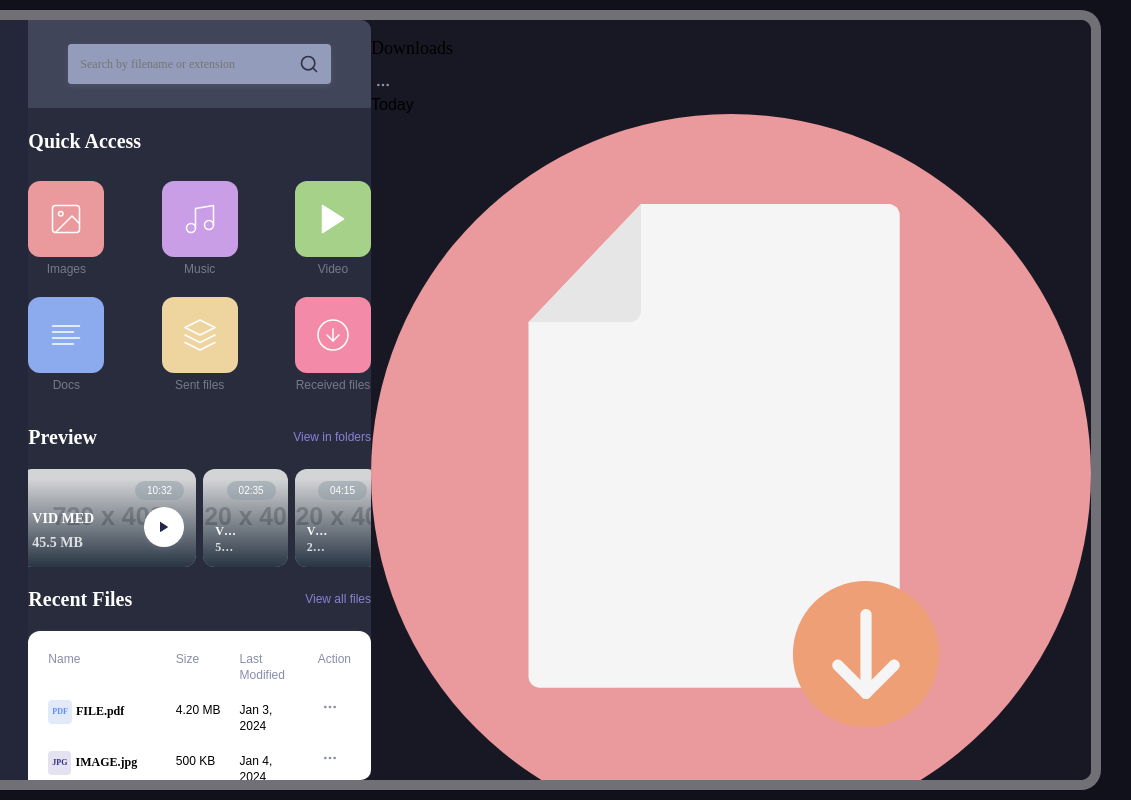
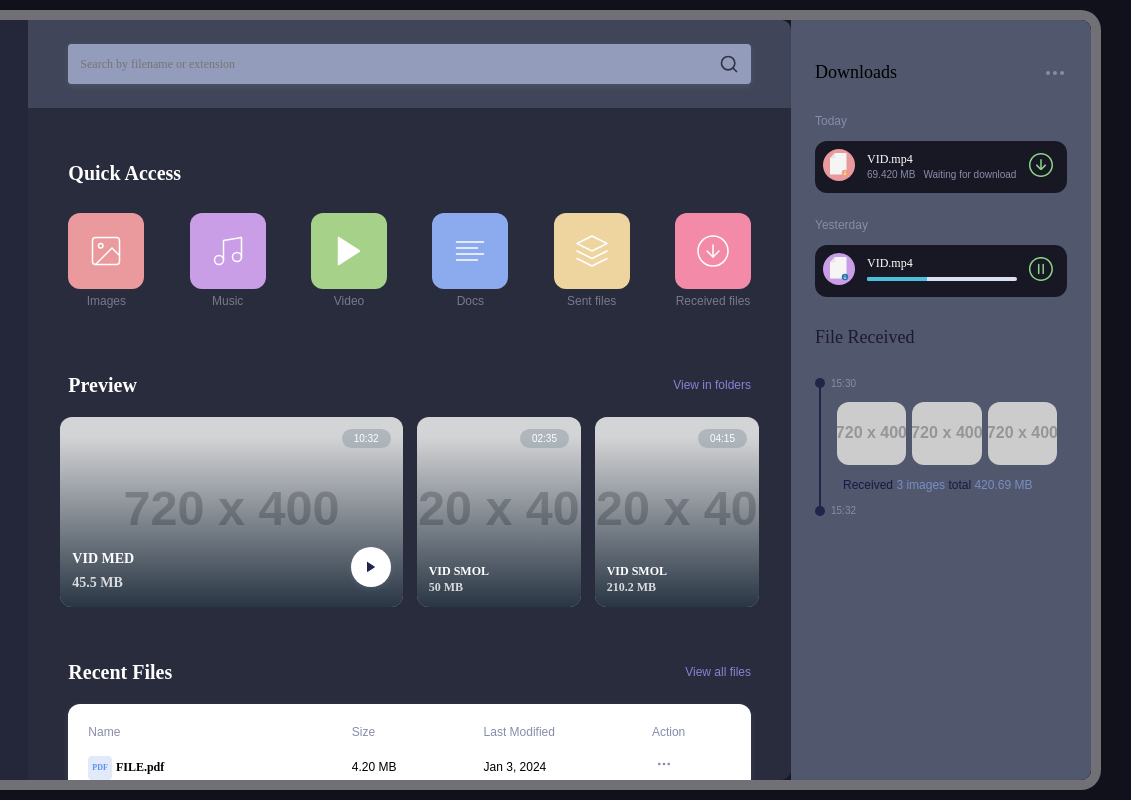
Before and after one commit to raghav-karn/shuffile, a website: page public/test1/test.html in a window 1280 px wide. Shown: the full height of the page, 149-1280 px from the left. Drawn offline with nearby package versions, Linux system fonts and the light colour scheme; placeholder pictures from the web are drawn by us; a web font is replaced by a local one.

Commit message:
Styled right pane/area

```diff
--- a/public/test1/test.css
+++ b/public/test1/test.css
@@ -106,6 +106,7 @@ a {
   color: var(--dark-font);
 }
 
+/* MAIN AREA */
 .main-area {
   flex: 1;
   height: 100%;
@@ -511,3 +512,173 @@ a {
   cursor: pointer;
   display: none;
 }
+
+/* RIGHT AREA */
+.right-area {
+  flex-basis: 300px;
+  flex-grow: 0;
+  background: #51576d;
+  transition: all 300ms cubic-bezier(0.19, 1, 0.56, 1);
+}
+.right-area.show {
+  transform: translateX(0);
+  width: 100%;
+  opacity: 1;
+}
+.content-section {
+  display: block;
+  margin-top: 32px;
+  overflow-x: hidden;
+  padding: 0 40px;
+}
+
+.right-area {
+  padding: 24px;
+  overflow: auto;
+}
+
+.right-area-header-wrapper {
+  display: flex;
+  align-items: center;
+  justify-content: space-between;
+}
+.right-area-header-wrapper .more-action {
+  width: 24px;
+  height: 24px;
+}
+
+.download-item-line {
+  padding: 12px 0;
+}
+
+.line-header {
+  font-size: 12px;
+  line-height: 16px;
+  color: #888da9;
+}
+
+.download-area {
+  background-color: #181825;
+  border-radius: 12px;
+  padding: 8px;
+  display: flex;
+  align-items: center;
+  margin-top: 12px;
+  cursor: pointer;
+  transition: 0.2s;
+}
+.download-area:hover {
+  background-color: #292c3c;
+}
+
+.download-item-texts {
+  padding: 0 12px;
+}
+.download-item-texts p {
+  line-height: 16px;
+  margin: 0;
+  white-space: nowrap;
+  overflow: hidden;
+  text-overflow: ellipsis;
+  width: 150px;
+}
+
+.download-text-header {
+  font-size: 12px;
+  color: #ffffff;
+  font-family: 'Doto';
+}
+
+.download-text-info {
+  color: #888da9;
+  font-size: 10px;
+}
+.download-text-info span {
+  margin-left: 8px;
+}
+
+.download-item-icon {
+  width: 32px;
+}
+
+.download-icon {
+  width: 24px;
+  fill: #8ad484;
+}
+
+.progress-bar {
+  height: 4px;
+  width: 100%;
+  overflow: hidden;
+  border-radius: 2px;
+  background-color: #dadff3;
+  margin: 6px 0;
+}
+
+.progress {
+  height: 100%;
+  width: 40%;
+  background-color: #4bc0dd;
+  display: block;
+}
+
+.received-item-line {
+  height: 150px;
+  width: 100%;
+  padding-top: 12px;
+  display: flex;
+  padding-left: 4px;
+}
+
+.progress-line {
+  height: 100%;
+  width: 2px;
+  background-color: #22244a;
+  display: flex;
+  justify-content: space-between;
+  flex-direction: column;
+  position: relative;
+}
+.progress-line:before, .progress-line:after {
+  content: "";
+  position: absolute;
+  width: 10px;
+  height: 10px;
+  border-radius: 50%;
+  background-color: #22244a;
+  transform: translateX(-50%);
+  left: 50%;
+}
+.progress-line:after {
+  bottom: 0;
+}
+
+.time {
+  margin-left: 12px;
+  font-size: 10px;
+  color: #888da9;
+}
+
+.received-items-content {
+  padding: 24px 10px;
+}
+
+.received-files {
+  display: flex;
+  height: 70%;
+}
+.received-files .image-wrapper {
+  margin-left: 6px;
+  display: flex;
+}
+
+.received-files-info {
+  font-size: 12px;
+  line-height: 16px;
+  margin-left: 12px;
+  margin-top: 12px;
+  color: #141b42;
+}
+.received-files-info span {
+  color: #7a8dc5;
+}
```
